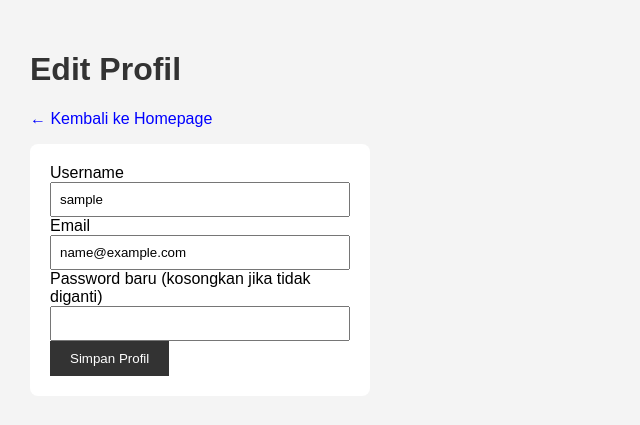
After one commit to AchQusyairiZainulMahbubi/Project_DPW, a PHP site: page /profil.php in a window 1280 px wide. The commit adds this page. Shown: the top 425 px of the page, without its empty margins (0-640 px from the left). Run offline with PHP 8.4, Linux system fonts and the light colour scheme; the visitor is signed in with stand-in values (Sample User, id 1).

Commit message:
aku bikin edit

```diff
--- a/fungsi.php
+++ b/fungsi.php
@@ -61,5 +61,54 @@
 
         return $error;
     }
+   function validasi_profil($error, $username, $email, $password) {
+    $regex_us = "/^[a-zA-Z0-9_]+$/";
+    $regex_email = "/^[\w\.-]+@[\w\.-]+\.[a-zA-Z]{2,6}$/";
+    $regex_pass = "/^[0-9A-Za-z!@#$%^&*()_+]{8,}$/";
 
+    if (is_required($username)) {
+        $error["username"] = "Username tidak boleh kosong";
+    } else if (!preg_match($regex_us, $username)) {
+        $error["username"] = "Username hanya boleh berisi huruf, angka, dan underscore";
+    }
+
+    if (is_required($email)) {
+        $error["email"] = "Email tidak boleh kosong";
+    } else if (!preg_match($regex_email, $email)) {
+        $error["email"] = "Format email tidak valid";
+    }
+
+    // Password opsional saat edit: hanya divalidasi jika diisi
+    if (!is_required($password) && !preg_match($regex_pass, $password)) {
+        $error["password"] = "Password minimal 8 karakter";
+    }
+
+    return $error;
+}
+
+function select_id($id) {
+    global $koneksi;
+    $stmt = mysqli_prepare($koneksi, "SELECT * FROM user WHERE id_User = ?");
+    mysqli_stmt_bind_param($stmt, "i", $id);
+    mysqli_stmt_execute($stmt);
+    $result = mysqli_stmt_get_result($stmt);
+    return mysqli_fetch_assoc($result);
+}
+
+function update_profil($id, $username, $email, $password) {
+    global $koneksi;
+
+    if ($password !== "") {
+        $hash = password_hash($password, PASSWORD_DEFAULT);
+        $stmt = mysqli_prepare($koneksi,
+            "UPDATE `user` SET username = ?, email = ?, passwors = ? WHERE id_User = ?");
+        mysqli_stmt_bind_param($stmt, "sssi", $username, $email, $hash, $id);
+    } else {
+        $stmt = mysqli_prepare($koneksi,
+            "UPDATE `user` SET username = ?, email = ? WHERE id_User = ?");
+        mysqli_stmt_bind_param($stmt, "ssi", $username, $email, $id);
+    }
+
+    return mysqli_stmt_execute($stmt);
+}
     ?>
--- a/index.php
+++ b/index.php
@@ -37,7 +37,9 @@
 
                 <p>Anda login sebagai Expert.</p>
 
+
             <?php } ?>
+            <p>Anda dapat Edit profil Anda <a href="profil.php">edit</a> </p>
 
             <a href="logout.php">Logout</a>
 
--- /dev/null
+++ b/profil.php
@@ -0,0 +1,96 @@
+<?php
+
+    session_start();
+
+    include "koneksi.php";
+    include "fungsi.php";
+
+
+    if(!isset($_SESSION["id_User"])) {
+        header("Location: login.php");
+        exit;
+    }
+
+    $error = [];
+    $id_User = (int)$_SESSION["id_User"];
+
+if ($_SERVER["REQUEST_METHOD"] === "POST") {
+    $username = trim($_POST["username"] ?? "");
+    $email    = trim($_POST["email"] ?? "");
+    $password = $_POST["password"] ?? "";
+
+    $error = validasi_profil($error, $username, $email, $password);
+
+    if (empty($error)) {
+        update_profil($id_User, $username, $email, $password);
+        $_SESSION["username"] = $username;
+        header("Location: index.php");
+        exit;
+    }
+} else {
+    $data = select_id($id_User);
+
+    if (!$data) {
+        header("Location: index.php");
+        exit;
+    }
+
+    $username = $data["username"];
+    $email    = $data["email"];
+    $role     = $data["role"];
+}
+?>
+
+<!DOCTYPE html>
+<html lang="id">
+<head>
+    <meta charset="UTF-8">
+    <meta name="viewport" content="width=device-width, initial-scale=1.0">
+    <title>Edit Profil</title>
+    <link rel="stylesheet" href="css/style.css">
+</head>
+<body>
+
+    <header>
+        <h1>Edit Profil</h1>
+    </header>
+
+    <main>
+
+        <p><a href="index.php">&larr; Kembali ke Homepage</a></p>
+
+
+        <form action="" method="post">
+
+            <div>
+                <label for="username">Username</label>
+                <input type="text" id="username" name="username"
+                       value="<?= htmlspecialchars($username) ?>">
+                <?php if (isset($error["username"])): ?>
+                    <small style="color:red"><?= $error["username"] ?></small>
+                <?php endif; ?>
+            </div>
+
+            <div>
+                <label for="email">Email</label>
+                <input type="email" id="email" name="email"
+                       value="<?= htmlspecialchars($email) ?>">
+                <?php if (isset($error["email"])): ?>
+                    <small style="color:red"><?= $error["email"] ?></small>
+                <?php endif; ?>
+            </div>
+
+            <div>
+                <label for="password">Password baru (kosongkan jika tidak diganti)</label>
+                <input type="password" id="password" name="password">
+                <?php if (isset($error["password"])): ?>
+                    <small style="color:red"><?= $error["password"] ?></small>
+                <?php endif; ?>
+            </div>
+
+            <button type="submit">Simpan Profil</button>
+        </form>
+    </main>
+
+</body>
+</html>
--- a/proses_login.php
+++ b/proses_login.php
@@ -46,7 +46,7 @@
         $_SESSION["username"] = $db_username;
         $_SESSION["role"] = $role;
 
-        header("Location: komentar.php");
+        header("Location: index.php");
         exit;
 
     } else {
```
